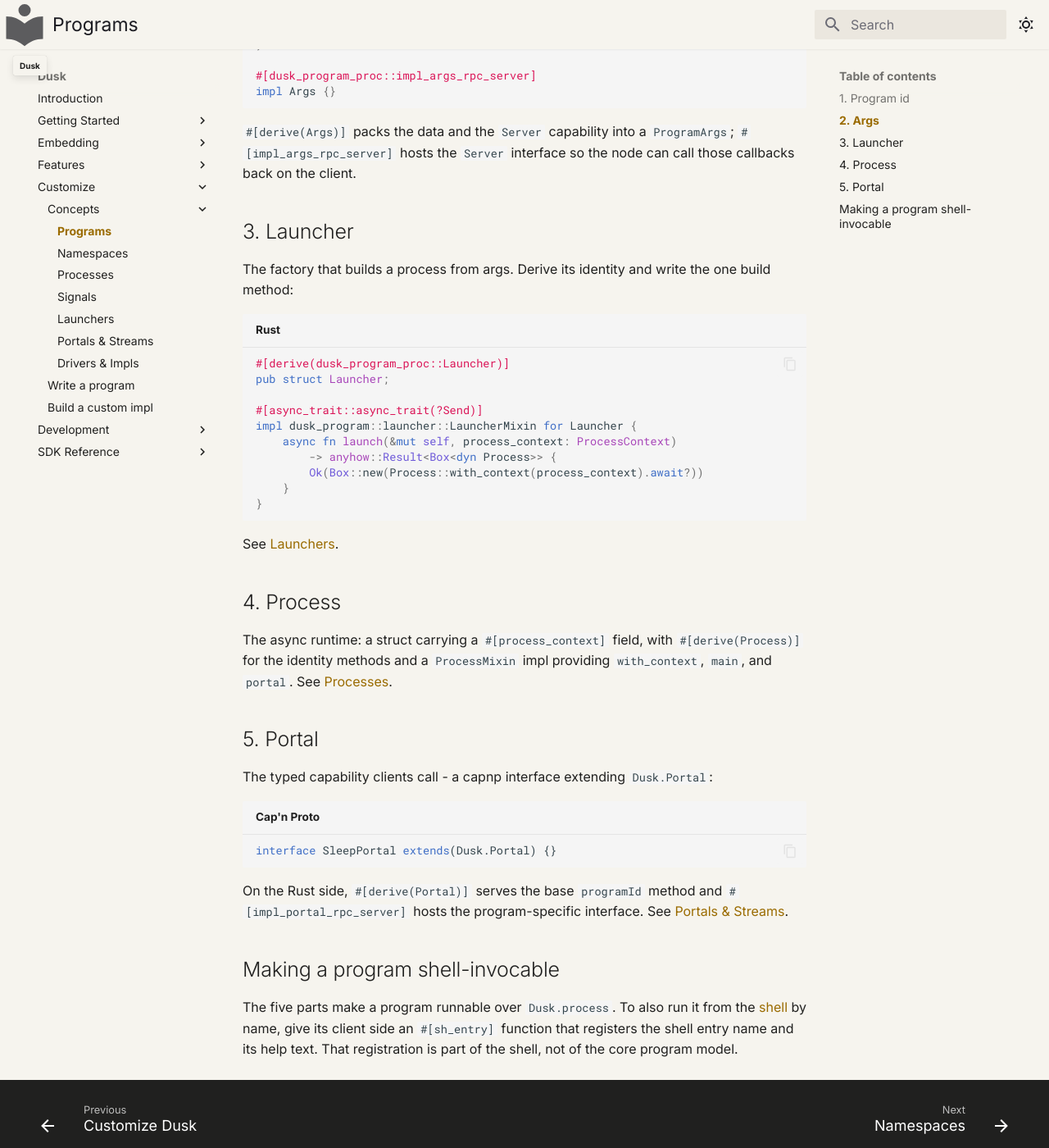
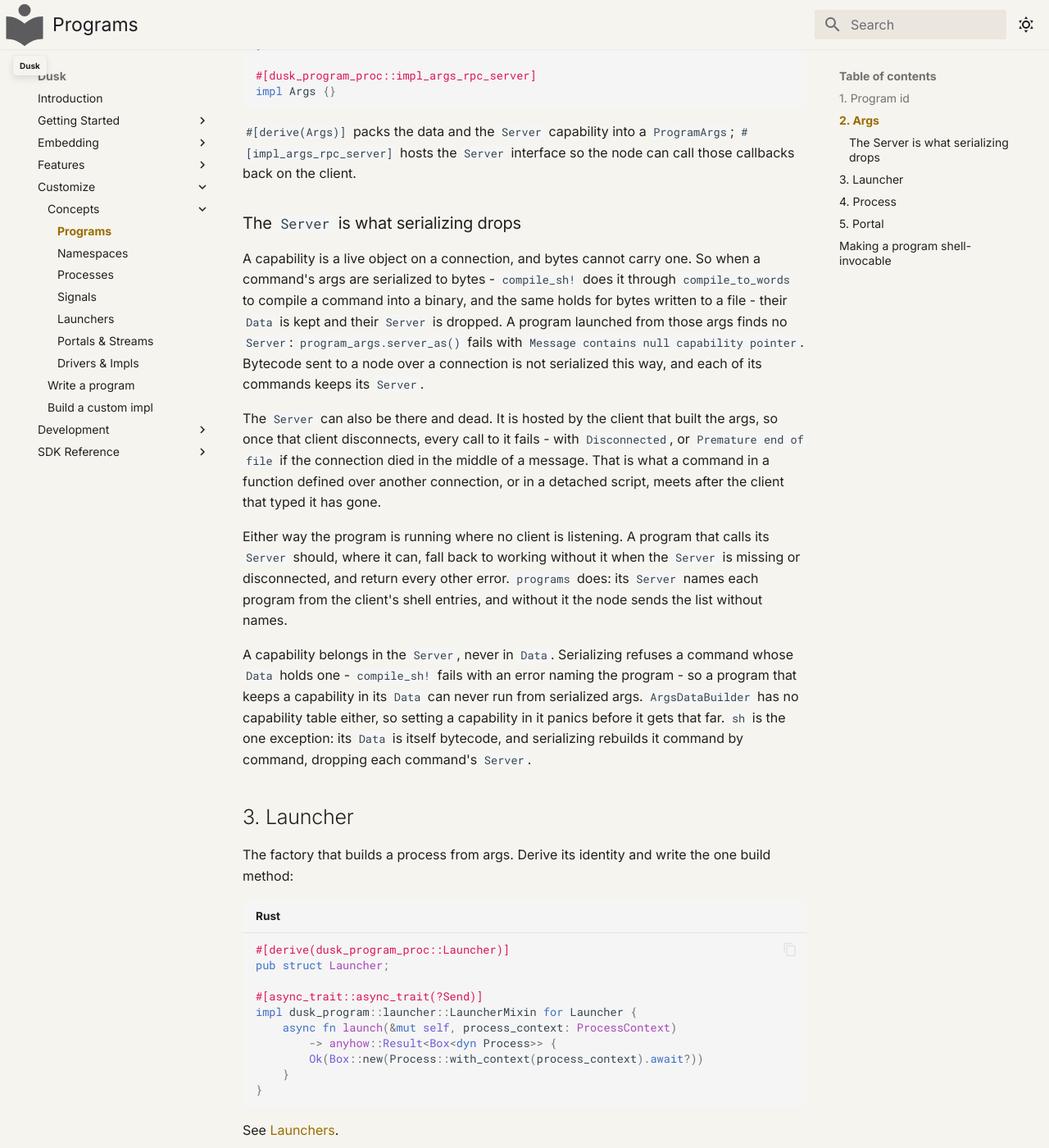
Before and after one commit to tomerze/dusk, an MkDocs documentation site: the page built from docs/docs/getting-started/concepts/programs.md, in a window 1280 px wide and 1400 px high, scrolled down 1255 px. Shown: the whole window at 82% size. Built offline with MkDocs 1.6.1 and Material for MkDocs 9.7.7, drawn with Linux system fonts in a browser that asks for light colours; comment, search, counter and statistics services are not loaded.

Commit message:
Update docs for the args Server being what serializing drops
The programs concepts page gains a section on the args `Server`: bytes
cannot carry a capability, so serialized args keep their `Data` and lose
their `Server`, and a `Server` that is there dies with the client that
built it. A program that calls its `Server` falls back where it can when
it is missing or disconnected - `programs` is the example - and returns
every other error. A capability belongs in the `Server`, never in `Data`,
with `sh` the one exception. The proc-macros reference for
`#[impl_args_rpc_server]` links to the section.

```diff
--- a/docs/docs/getting-started/concepts/programs.md
+++ b/docs/docs/getting-started/concepts/programs.md
@@ -59,6 +59,38 @@ impl Args {}
 `ProgramArgs`; `#[impl_args_rpc_server]` hosts the `Server` interface so the node
 can call those callbacks back on the client.
 
+### The `Server` is what serializing drops
+
+A capability is a live object on a connection, and bytes cannot carry one. So
+when a command's args are serialized to bytes - `compile_sh!` does it through
+`compile_to_words` to compile a command into a binary, and the same holds for
+bytes written to a file - their `Data` is kept and their `Server` is dropped. A
+program launched from those args finds no `Server`: `program_args.server_as()`
+fails with `Message contains null capability pointer`. Bytecode sent to a node
+over a connection is not serialized this way, and each of its commands keeps its
+`Server`.
+
+The `Server` can also be there and dead. It is hosted by the client that built
+the args, so once that client disconnects, every call to it fails - with
+`Disconnected`, or `Premature end of file` if the connection died in the middle
+of a message. That is what a command in a function defined over another
+connection, or in a detached script, meets after the client that typed it has
+gone.
+
+Either way the program is running where no client is listening. A program that
+calls its `Server` should, where it can, fall back to working without it when
+the `Server` is missing or disconnected, and return every other error.
+`programs` does: its `Server` names each program from the client's shell entries,
+and without it the node sends the list without names.
+
+A capability belongs in the `Server`, never in `Data`. Serializing refuses a
+command whose `Data` holds one - `compile_sh!` fails with an error naming the
+program - so a program that keeps a capability in its `Data` can never run from
+serialized args. `ArgsDataBuilder` has no capability table either, so setting a
+capability in it panics before it gets that far. `sh` is the one exception: its
+`Data` is itself bytecode, and serializing rebuilds it command by command, dropping
+each command's `Server`.
+
 ## 3. Launcher
 
 The factory that builds a process from args. Derive its identity and write the
```
Also changed, not shown: docs/docs/sdk-reference/proc-macros.md (+3 -1 lines).
